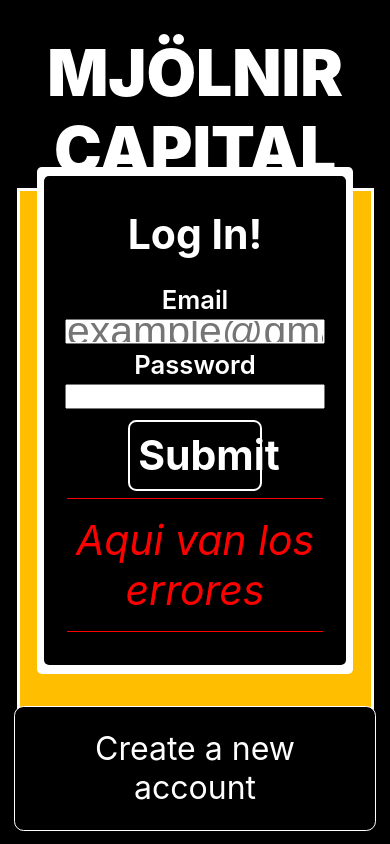
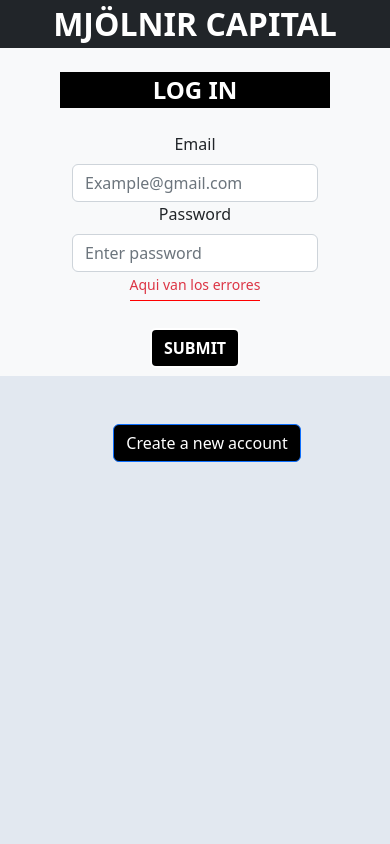
Before and after one commit to Coquixo/final-project-front, a React (Create React App) app: page / in a window 390 px wide. Built offline with nearby package versions, Linux system fonts and the light colour scheme.

Commit message:
we made an advane, fixing login form, pending register

```diff
--- a/src/App.css
+++ b/src/App.css
@@ -1,10 +1,6 @@
 * {
   margin: 0;
   padding: 0;
-}
-
-:root {
-  --formBackground: rgb(255, 191, 0);
 }
 
 .App {
--- a/src/components/Auth/LogIn/LogIn.jsx
+++ b/src/components/Auth/LogIn/LogIn.jsx
@@ -1,21 +1,49 @@
 import React from "react";
+import { Col, Container, Form, Row } from "react-bootstrap";
+import Button from "react-bootstrap/Button";
 
 const Login = () => {
+    // return (
+    //     <div className="formBox">
+    //         <div className="formTitle">Log In!</div>
+
+    //         <div className="textDesign">Email</div>
+    //         <input
+    //             type="email"
+    //             className="inputFormDesign"
+    //             placeholder="example@gmail.com"
+    //         />
+    //         <div className="textDesign">Password</div>
+    //         <input type="password" className="inputFormDesign" />
+    //         <Button variant="light" className="submitButton">Submit</Button>{' '}
+    //         <div className="errorHandlerDesign">Aqui van los errores</div>
+    //     </div>
+    // );
+
     return (
-        <div className="formBox">
-            <div className="formTitle">Log In!</div>
-
-            <div className="textDesign">Email</div>
-            <input
-                type="email"
-                className="inputFormDesign"
-                placeholder="example@gmail.com"
-            />
-            <div className="textDesign">Password</div>
-            <input type="password" className="inputFormDesign" />
-            <div className="submitButton">Submit</div>
-            <div className="errorHandlerDesign">Aqui van los errores</div>
-        </div>
+        <Container className="  formBox ">
+            <Row>
+                <Col className="formTitle mt-4 mx-5 ">LOG IN</Col>
+            </Row>
+            <Row>
+                <Form>
+                    <Form.Group className="my-4 mx-5">
+                        <Row>
+                            <Form.Label>Email</Form.Label>
+                            <Col>
+                                <Form.Control type="email" placeholder="Example@gmail.com" />
+                            </Col>
+                        </Row>
+                        <Form.Label>Password</Form.Label>
+                        <Form.Control type="password" placeholder="Enter password" />
+                        <Form.Text className="text-danger errorHandlerDesign ">
+                            Aqui van los errores
+                        </Form.Text>
+                    </Form.Group>
+                    <Button className="my-2 submitButton">SUBMIT</Button>
+                </Form>
+            </Row>
+        </Container>
     );
 };
 
--- a/src/components/Auth/Register/Register.scss
+++ b/src/components/Auth/Register/Register.scss
@@ -20,29 +20,14 @@
     font-size: medium;
   }
 }
-.formBox {
-  display: flex;
-  justify-content: center;
-  align-items: center;
-  flex-direction: column;
-  height: 80vh;
-  width: 23vw;
-  margin: 1vh;
-  padding: 1vh;
-  color: white;
-  background-color: black;
-  border-radius: 0.2em;
-}
 
+//Done
 .submitButton {
-  margin: 0.8vh 0;
-  padding: 1vh;
-  border: 2px solid rgb(255, 255, 255);
-  width: 5vw;
-  border-radius: 0.2em;
-  background-color: black;
-  color: white;
-  font-weight: 700;
+  border: 2px solid rgb(255, 255, 255) !important;
+  border-radius: 0.5em;
+  background-color: black !important;
+  color: white !important;
+  font-weight: 700 !important;
   animation: submitHoverEnd 0.5s;
 
   -webkit-user-select: none; /* Safari */
@@ -50,10 +35,11 @@
   user-select: none; /* Standard syntax */
 }
 
+//Done
 .submitButton:hover {
-  color: aqua;
+  color: aqua !important;
   cursor: pointer;
-  transform: rotate(-1deg);
+  transform: rotate(-1deg) !important;
   font-size: larger;
   border: 2px solid rgb(4, 255, 0);
   animation: submitHoverStart 0.5s;
@@ -64,7 +50,6 @@
 }
 
 .inputFormDesign {
-  width: 18vw;
   height: 2.5vh;
   margin: 0.5vh;
 }
@@ -72,7 +57,8 @@
 .formTitle {
   font-weight: 700;
   font-size: x-large;
-  margin-bottom: 3vh;
+  background-color: black;
+  color: white;
 
   -webkit-user-select: none; /* Safari */
   -ms-user-select: none; /* IE 10 and IE 11 */
@@ -84,38 +70,9 @@
 
 .errorHandlerDesign {
   color: red;
-  border-top: 1px solid red;
   border-bottom: 1px solid red;
   padding: 0.4em 0em;
-  align-items: center;
-  font-style: italic;
   font-size: small;
 }
 
 //Form Design Ends
-
-@media screen and (max-width: 1025px) {
-  .formBox,
-  .submitButton,
-  .inputFormDesign,
-  .formTitle,
-  .errorHandlerDesign,
-  .submitButton,
-  .submitButton:hover {
-    width: 90%;
-    font-size: 160%;
-  }
-}
-@media screen and (max-width: 769px) {
-  .formBox,
-  .submitButton,
-  .inputFormDesign,
-  .formTitle {
-    width: 90%;
-  }
-}
-@media screen and (max-width: 769px) {
-  .submitButton {
-    width: 40%;
-  }
-}
--- a/src/containers/Home/Home.jsx
+++ b/src/containers/Home/Home.jsx
@@ -1,4 +1,5 @@
 import React, { useState } from "react";
+import { Button, Col, Container, Row } from "react-bootstrap";
 import Login from "../../components/Auth/LogIn/LogIn";
 import Register from "../../components/Auth/Register/Register";
 import "./Home.scss";
@@ -10,19 +11,43 @@ const Home = () => {
         register: "Log an existing account",
     });
 
+    // return (
+
+    //     <div className="homeViewBox">
+    //         <div className="homeTitle">MJÖLNIR CAPITAL</div>
+    //         <div className="homeMainBox">
+    //             <div className="homeFormBox">
+    //                 {loginForm ? <Login /> : <Register />}
+    //             </div>
+    //             <Button className="optionDesign" variant="dark" onClick={() => setloginForm(!loginForm)}>
+    //                 {!loginForm ? message.register : message.login}</Button>
+
+    //         </div>
+    //     </div >
+    // );
+
     return (
-        <div className="homeViewBox">
-            <div className="homeTitle">MJÖLNIR CAPITAL</div>
-            <div className="homeMainBox">
-                <div className="homeFormBox">
+        <Container>
+            <Row>
+                <Col className="homeTitle bg-dark ">MJÖLNIR CAPITAL</Col>
+            </Row>
+            <Row className="homeMainBox ">
+                <Col></Col>
+                <Col className=" bg-light " sm={12}>
                     {loginForm ? <Login /> : <Register />}
-                </div>
-                <div className="optionDesign" onClick={() => setloginForm(!loginForm)}>
-                    {!loginForm ? message.register : message.login}
-                </div>
-            </div>
-            {loginForm}
-        </div>
+                </Col>
+                <Col></Col>
+                <Row>
+                    <Col>
+                        <Button
+                            className="optionDesign mt-5"
+                            onClick={() => setloginForm(!loginForm)}>
+                            {!loginForm ? message.register : message.login}
+                        </Button>
+                    </Col>
+                </Row>
+            </Row>
+        </Container>
     );
 };
 
--- a/src/containers/Home/Home.scss
+++ b/src/containers/Home/Home.scss
@@ -16,34 +16,7 @@
 }
 
 .homeViewBox {
-  display: flex;
-  min-height: 100vh;
-  justify-content: center;
-  align-items: center;
-  flex-direction: column;
   background-color: black;
-}
-
-.homeMainBox {
-  background-color: var(--formBackground);
-  height: 73vh;
-  width: 28vw;
-  display: flex;
-  justify-content: center;
-  flex-direction: column;
-  align-items: center;
-  border: 3px white solid;
-}
-
-.homeFormBox {
-  background-color: white;
-  width: 24.8vw;
-  height: 60vh;
-  display: flex;
-  align-items: center;
-  justify-content: center;
-  flex-direction: column;
-  border-radius: 0.3em;
 }
 
 .homeTitle {
@@ -57,13 +30,8 @@
 }
 
 .optionDesign {
-  margin-top: 1em;
-  width: 20vw;
-  border: 1px solid white;
-  padding: 0.7em;
-  background-color: black;
-  border-radius: 0.3em;
-  color: white;
+  background-color: black !important;
+
   cursor: pointer;
   animation: optionHoverEnd 0.5s;
 
@@ -75,33 +43,5 @@
 .optionDesign:hover {
   color: red;
   animation: optionHoverStart 0.5s;
+  background-color: black;
 }
-@media screen and (max-width: 1025px) {
-  .homeMainBox,
-  .homeTitle,
-  .optionDesign {
-    width: 65%;
-    font-size: 200%;
-  }
-}
-@media screen and (max-width: 1025px) {
-  .homeTitle {
-    width: 100%;
-    font-size: 400%;
-  }
-}
-@media screen and (max-width: 1025px) {
-  .homeFormBox,
-  .homeMainBox {
-    font-size: 100%;
-    width: 90%;
-  }
-}
-@media screen and (max-width: 769px) {
-  .homeMainBox,
-  .homeFormBox,
-  .homeTitle,
-  .optionDesign {
-    width: 90%;
-  }
-}
```
Also changed, not shown: src/index.js (+7 -6 lines).
